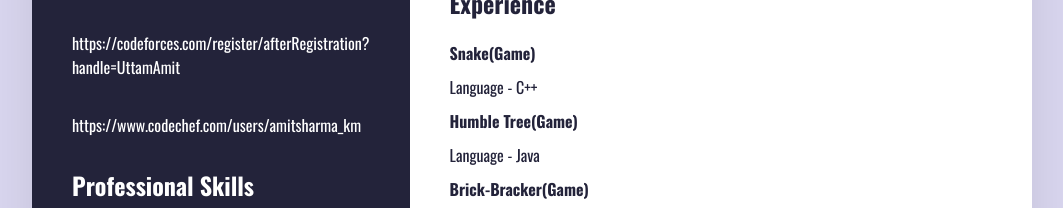
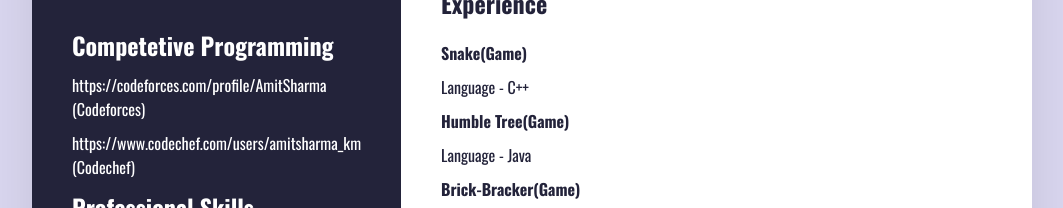
Before and after one commit to Amitsharma2468/Resume, a plain HTML site: page index.html in a window 1280 px wide. Shown: the part 631-839 px from the top of the page, without its empty margins (108-1171 px from the left). Drawn offline with nearby package versions, Linux system fonts and the light colour scheme.

Commit message:
CP link added

```diff
--- a/index.html
+++ b/index.html
@@ -23,9 +23,13 @@
                 <li><i class="fas fa-phone"></i> +8801792325654</li>
                 <li><i class="fab fa-github"></i> https://github.com/Amitsharma2468</li>
                 <li><i class="fab fa-linkedin"></i> https://www.linkedin.com/in/amit-kumar-sharma-62a760238/</li>
-                <li><i class="fab fa-codeforces"></i> https://codeforces.com/register/afterRegistration?handle=UttamAmit</li>
-                <li><i class="fab fa-codechef"></i> https://www.codechef.com/users/amitsharma_km</li>
-
+            </ul>
+        </div>
+         <div class="Competetive_Programming">
+            <h3 class="title">Competetive Programming</h3>
+            <ul>
+                <li> https://codeforces.com/profile/AmitSharma (Codeforces)</li>
+                <li> https://www.codechef.com/users/amitsharma_km (Codechef)</li>
             </ul>
         </div>
         <div class="professionalSkill">
```
